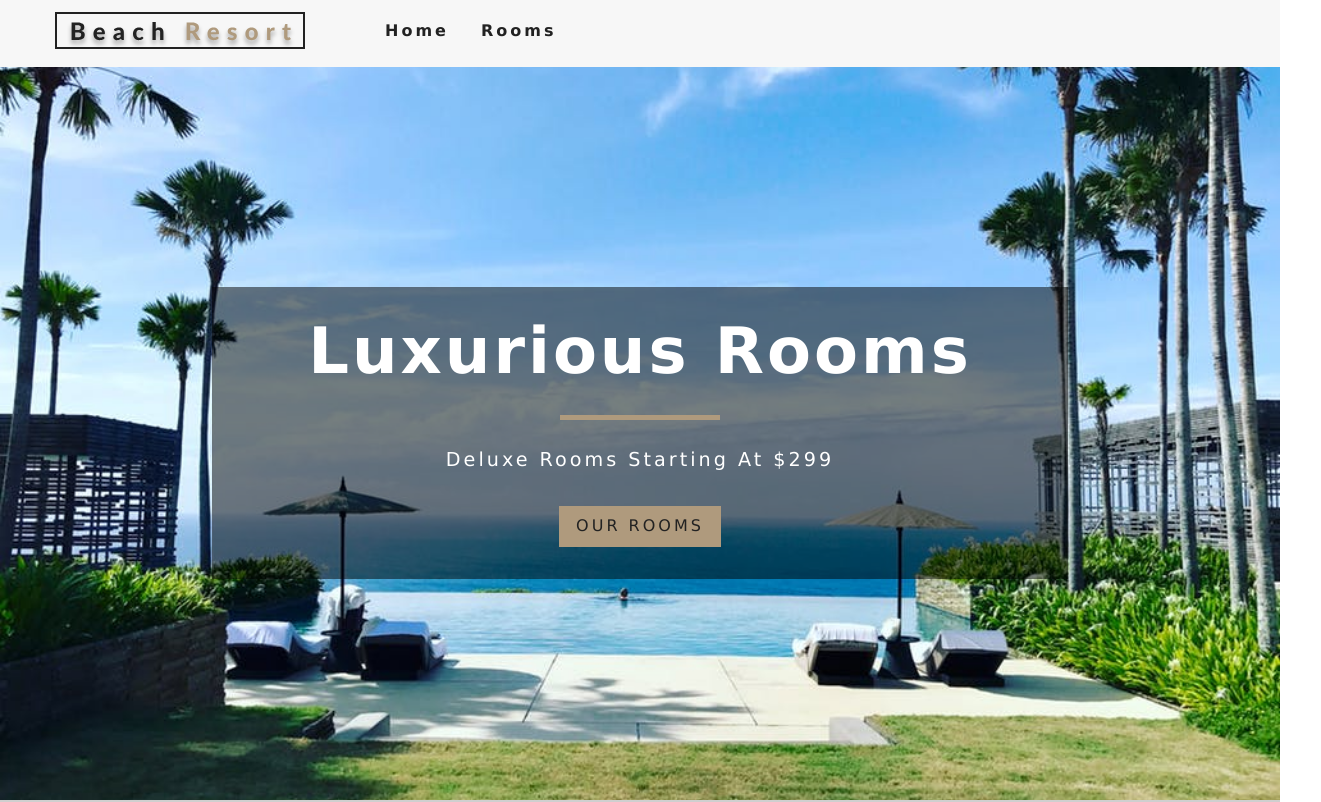
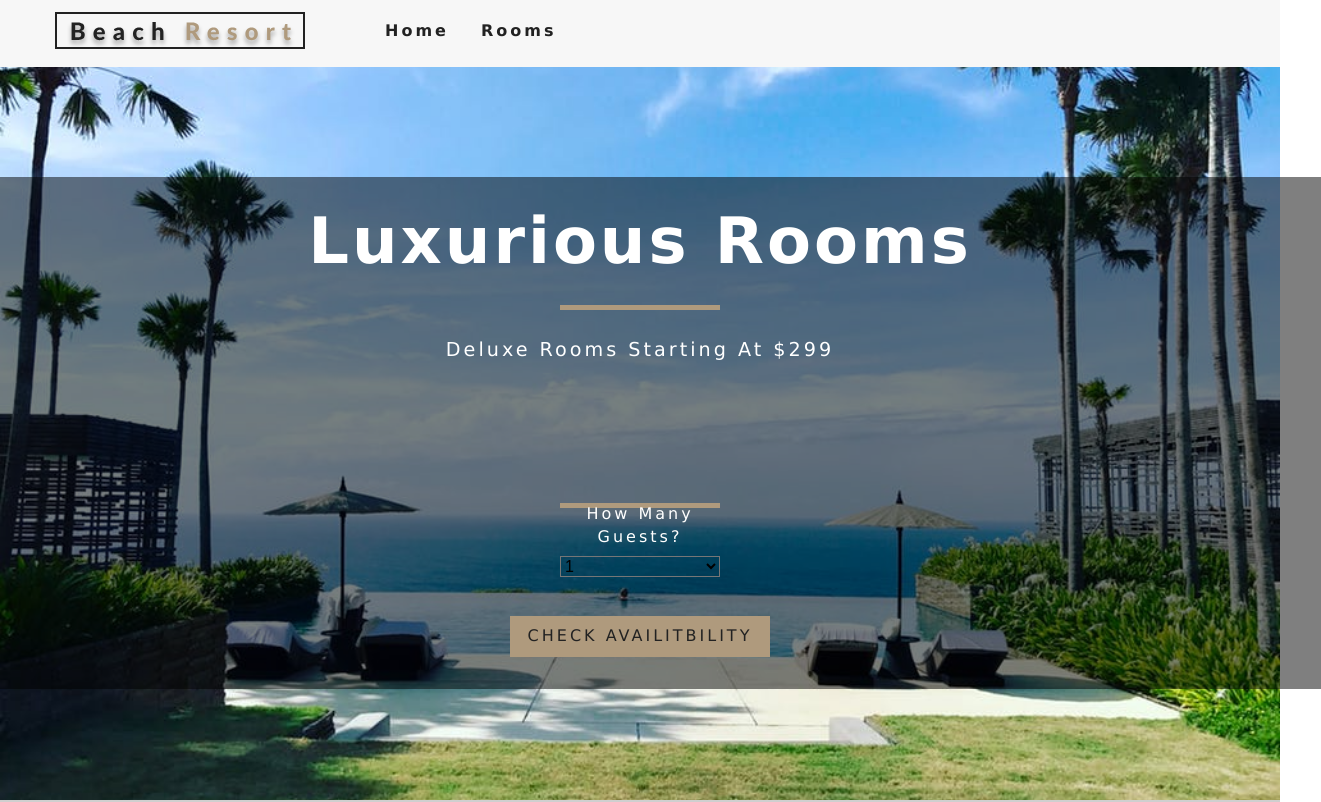
Before and after one commit to KateChantha/resort-content, a React (Create React App) app: page / in a window 1280 px wide. Shown: the top 802 px of the page, 1321 px wide, since content can reach past the window. Built offline with nearby package versions, Linux system fonts and the light colour scheme.

Commit message:
check availibility filter and button in Home

```diff
--- /dev/null
+++ b/src/components/CheckAvailibility.js
@@ -0,0 +1,47 @@
+import React from 'react';
+import { withRoomConsumer } from '../context';
+import { useContext } from 'react';
+import { RoomContext } from "../context";
+
+/** Helper Function **/
+const getUnique = (items, value) => {
+  return [...new Set(items.map(item => item[value]))]
+}
+
+const CheckAvailibility = ({context}) => {
+  const {rooms} = context;
+  const contextFilter = useContext(RoomContext);
+  const { handleChange, capacity } = contextFilter;
+
+  /** get unique capacity & map to JSX **/
+  let roomCapacity =
+        getUnique(rooms, "capacity")
+        .map((item, idx) => (
+          <option key={idx} value={item}>
+            {item}
+          </option>
+        ));
+
+  return (
+    <section className="filter-container">
+      <form className="filter-form">
+        {/* guests capacity  */}
+        <div className="form-group">
+          <label htmlFor="capacity">How Many Guests?</label>
+          <select
+            name="capacity"
+            id="capacity"
+            onChange={handleChange}
+            className="form-control"
+            value={capacity}
+          >
+            {roomCapacity}
+          </select>
+        </div>
+        {/* end of guests capacity */}
+      </form>
+    </section>
+  )
+}
+
+export default withRoomConsumer(CheckAvailibility);
--- a/src/components/RoomFilter.js
+++ b/src/components/RoomFilter.js
@@ -1,6 +1,5 @@
 import React from 'react';
 import { useContext } from 'react'; // works with FC
-import { types } from 'util';
 import { RoomContext } from "../context";
 import Title from "./Title";
 
--- a/src/pages/Home.js
+++ b/src/pages/Home.js
@@ -4,14 +4,17 @@ import Hero from '../components/Hero';
 import Banner from '../components/Banner';
 import Servives from '../components/Services';
 import FeaturedRooms from '../components/FeaturedRooms';
+import CheckAvailibility from '../components/CheckAvailibility';
 
 const Home = () => {
   return (
     <React.Fragment>
       <Hero>
+
         <Banner title="luxurious rooms" subtitle="deluxe rooms starting at $299">
+        <CheckAvailibility />
           <Link to="/rooms" className="btn-primary">
-            our rooms
+            check availitbility
           </Link>
         </Banner>
       </Hero>
```
Also changed, not shown: 1 other file (tests, documents, lock files or other folders).
